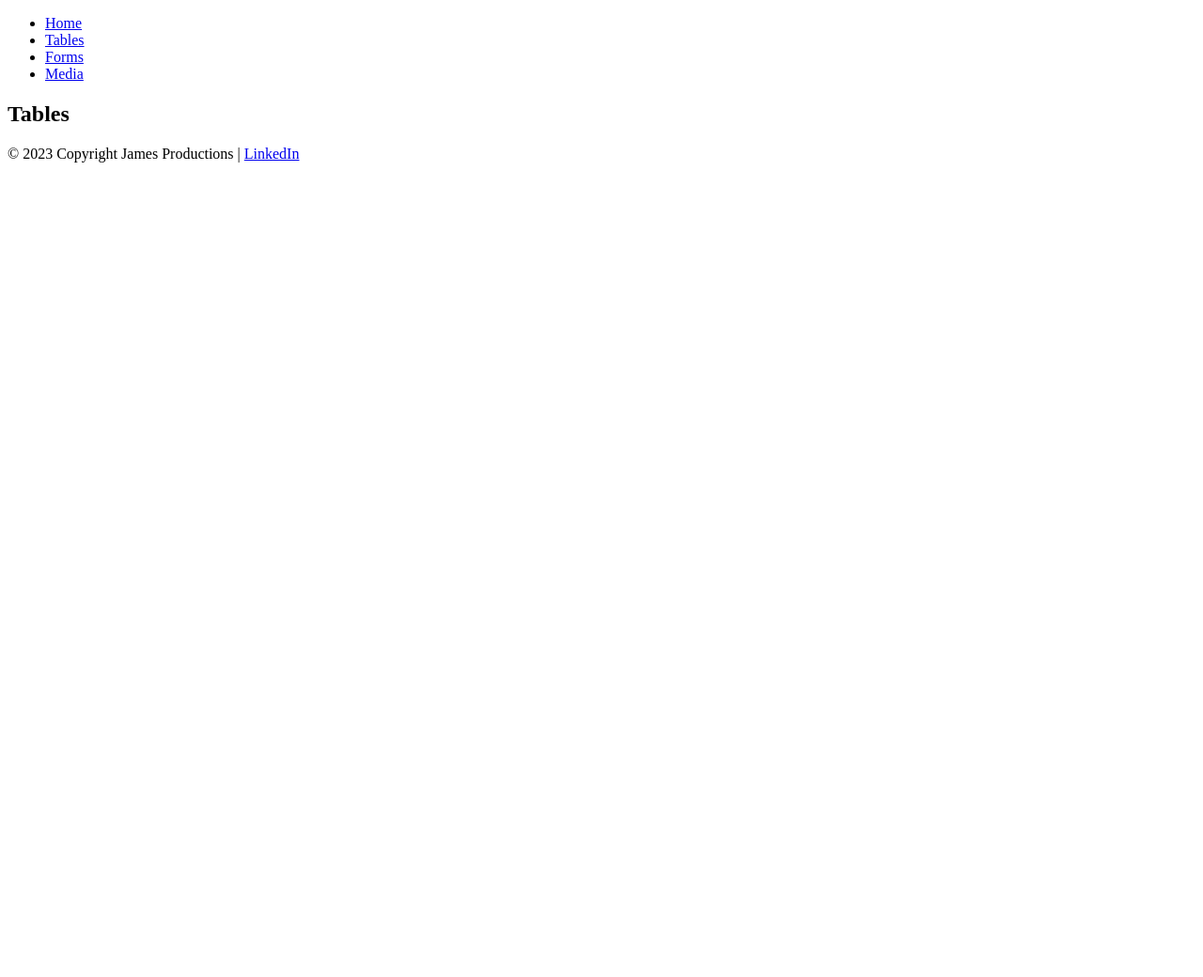
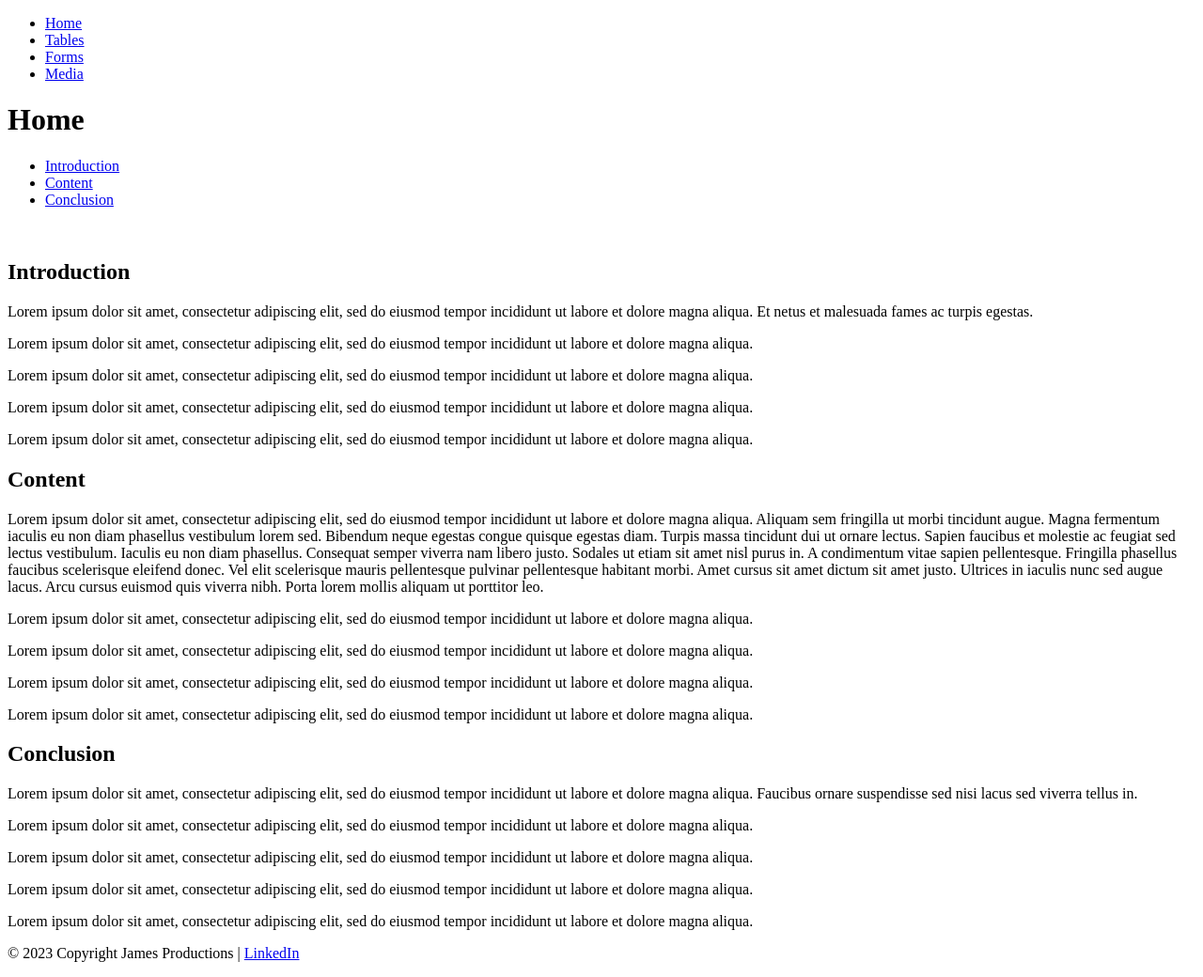
Before and after one commit to kylejames1998/COMP001ALectureActivity4, a plain HTML site: page index.html in a window 1280 px wide. Shown: the whole page at 94% size. Before the commit the page ends 800 px from the top, so only its background shows below. Drawn offline with Linux system fonts and the light colour scheme.

Commit message:
fledged out the index file

```diff
--- a/index.html
+++ b/index.html
@@ -3,10 +3,10 @@
 <head>
     <meta charset="UTF-8">
     <meta name="viewport" content="width=device-width, initial-scale=1.0">
-    <title>COMP001A Lecture Activity 4 | Tables</title>
+    <title>COMP001A Lecture Activity 4 | Home</title>
 </head>
 <body>
-    <header></header>
+    <header>
         <nav>
             <ul>
                 <li><a href="index.html" target="_self">Home</a></li>
@@ -14,9 +14,52 @@
                 <li><a href="forms.html" target="_self">Forms</a></li>
                 <li><a href="media.html" target="_self">Media</a></li>
             </ul>
-            <h1>Tables</h1>
         </nav>
-    <main></main>
+        <h1>Home</h1>
+    </header>
+
+    <main>
+        <!--Secondary menu links-->
+        <ul>
+            <!--Link to the 'intro' section-->
+            <li><a href="#intro">Introduction</a></li>
+            <!--Link to the content section-->
+            <li><a href="#content">Content</a></li>
+            <!--Link to the 'conclusion' section-->
+            <li><a href="#conclusion">Conclusion</a></li>
+        </ul>
+
+        <br>
+
+        <section id="intro">
+            <h2>Introduction</h2>
+            <p>Lorem ipsum dolor sit amet, consectetur adipiscing elit, sed do eiusmod tempor incididunt ut labore et dolore magna aliqua. Et netus et malesuada fames ac turpis egestas.</p>
+            <p>Lorem ipsum dolor sit amet, consectetur adipiscing elit, sed do eiusmod tempor incididunt ut labore et dolore magna aliqua.</p>
+            <p>Lorem ipsum dolor sit amet, consectetur adipiscing elit, sed do eiusmod tempor incididunt ut labore et dolore magna aliqua.</p>
+            <p>Lorem ipsum dolor sit amet, consectetur adipiscing elit, sed do eiusmod tempor incididunt ut labore et dolore magna aliqua.</p>
+            <p>Lorem ipsum dolor sit amet, consectetur adipiscing elit, sed do eiusmod tempor incididunt ut labore et dolore magna aliqua.</p>
+
+        </section>
+        <section id="content">
+            <h2>Content</h2>
+            <p>Lorem ipsum dolor sit amet, consectetur adipiscing elit, sed do eiusmod tempor incididunt ut labore et dolore magna aliqua. Aliquam sem fringilla ut morbi tincidunt augue. Magna fermentum iaculis eu non diam phasellus vestibulum lorem sed. Bibendum neque egestas congue quisque egestas diam. Turpis massa tincidunt dui ut ornare lectus. Sapien faucibus et molestie ac feugiat sed lectus vestibulum. Iaculis eu non diam phasellus. Consequat semper viverra nam libero justo. Sodales ut etiam sit amet nisl purus in. A condimentum vitae sapien pellentesque. Fringilla phasellus faucibus scelerisque eleifend donec. Vel elit scelerisque mauris pellentesque pulvinar pellentesque habitant morbi. Amet cursus sit amet dictum sit amet justo. Ultrices in iaculis nunc sed augue lacus. Arcu cursus euismod quis viverra nibh. Porta lorem mollis aliquam ut porttitor leo.</p>
+            <p>Lorem ipsum dolor sit amet, consectetur adipiscing elit, sed do eiusmod tempor incididunt ut labore et dolore magna aliqua.</p>
+            <p>Lorem ipsum dolor sit amet, consectetur adipiscing elit, sed do eiusmod tempor incididunt ut labore et dolore magna aliqua.</p>
+            <p>Lorem ipsum dolor sit amet, consectetur adipiscing elit, sed do eiusmod tempor incididunt ut labore et dolore magna aliqua.</p>
+            <p>Lorem ipsum dolor sit amet, consectetur adipiscing elit, sed do eiusmod tempor incididunt ut labore et dolore magna aliqua.</p>
+
+        </section>
+        <section id="conclusion">
+            <h2>Conclusion</h2>
+            <p>Lorem ipsum dolor sit amet, consectetur adipiscing elit, sed do eiusmod tempor incididunt ut labore et dolore magna aliqua. Faucibus ornare suspendisse sed nisi lacus sed viverra tellus in.</p>
+            <p>Lorem ipsum dolor sit amet, consectetur adipiscing elit, sed do eiusmod tempor incididunt ut labore et dolore magna aliqua.</p>
+            <p>Lorem ipsum dolor sit amet, consectetur adipiscing elit, sed do eiusmod tempor incididunt ut labore et dolore magna aliqua.</p>
+            <p>Lorem ipsum dolor sit amet, consectetur adipiscing elit, sed do eiusmod tempor incididunt ut labore et dolore magna aliqua.</p>
+            <p>Lorem ipsum dolor sit amet, consectetur adipiscing elit, sed do eiusmod tempor incididunt ut labore et dolore magna aliqua.</p>
+        </section>
+
+
+    </main>
     <footer><p>&copy; 2023 Copyright James Productions | <a href="https://github.com/kylejames1998" target="_blank">LinkedIn</a></p></footer>
 
 </body>
```
